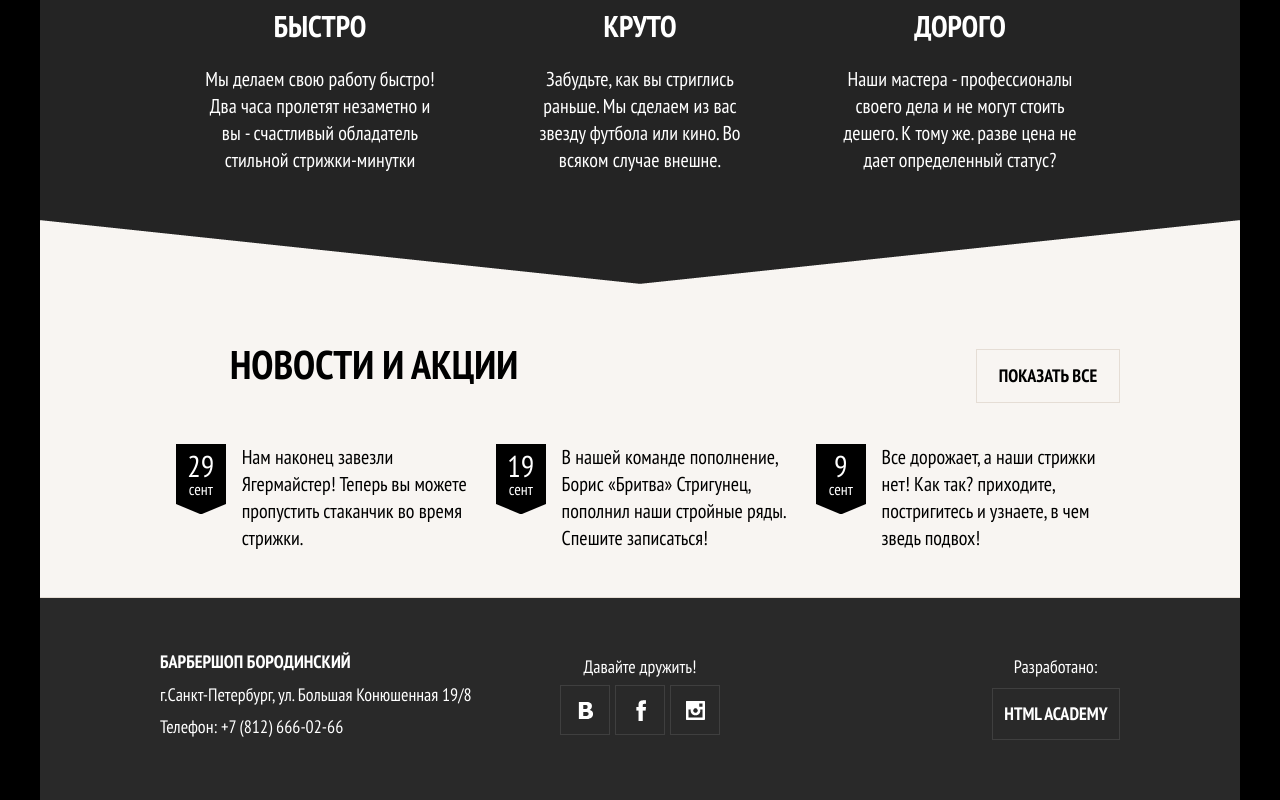
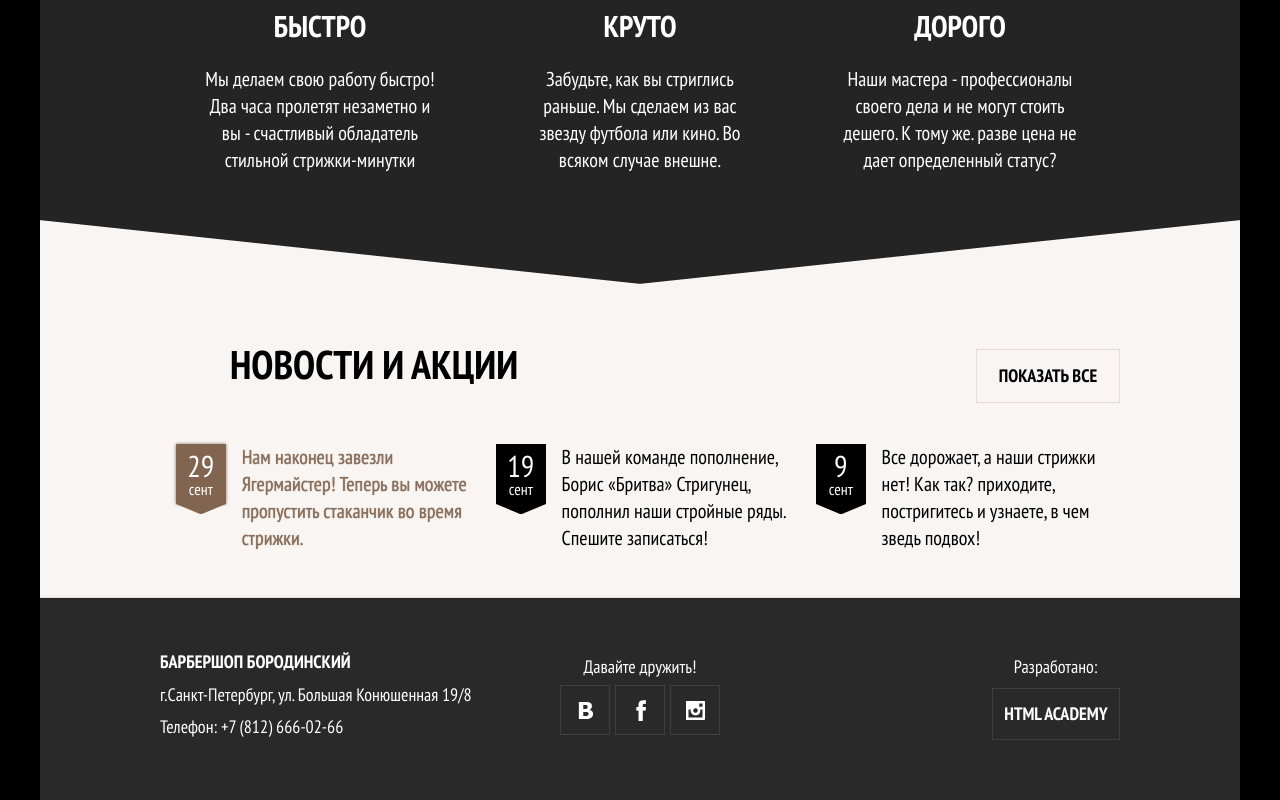
Before and after one commit to wanderway/barbershop.pixel, a website: page src/index.html in a window 1280 px wide. In both pictures the pointer is over the element 200 px from the left and 1555 px from the top of the page. Shown: the part 1081-1881 px from the top of the page. Drawn offline with nearby package versions, Linux system fonts and the light colour scheme; files that its build step writes are made by us from their sources.

Commit message:
news-block hover added

```diff
--- a/src/index.html
+++ b/src/index.html
@@ -103,7 +103,7 @@
     <div class="news__wrapper  container">
       <h2 class="news__title">новости и акции</h2>
       <div class="news__items">
-        <div class="news__item">
+        <a class="news__item" href="#">
           <div class="news__date-wrapper">
             <div class="news__date">29</div>
             <div class="news__month">сент</div>
@@ -112,8 +112,8 @@
           Ягермайстер! Теперь вы можете
           пропустить стаканчик во время
           стрижки.</div>
-        </div>
-        <div class="news__item">
+        </a>
+        <a class="news__item" href="#">
           <div class="news__date-wrapper">
             <div class="news__date">19</div>
             <div class="news__month">сент</div>
@@ -122,8 +122,8 @@
           Борис «Бритва» Стригунец,
           пополнил наши стройные ряды.
           Спешите записаться!</div>
-        </div>
-        <div class="news__item">
+        </a>
+        <a class="news__item" href="#">
           <div class="news__date-wrapper">
             <div class="news__date">9</div>
             <div class="news__month">сент</div>
@@ -131,7 +131,7 @@
           <div class="news__text">Все дорожает, а наши стрижки
           нет! Как так? приходите, постригитесь и узнаете, в чем
           зведь подвох!</div>
-        </div>
+        </a>
       </div>
       <button class="news__button  btn">показать все</button>
     </div>
@@ -145,7 +145,7 @@
           <div class="feedback__user-wrapper  clearfix">
             <div class="feedback__user-name">Трэвис Баркер</div>
             <div class="feedback__user-text">Спасибо за лысину! Был проездом в Москве,
-            заскочил побриться, чтобы было видно новую татуировку!</div>
+            заскочил побриться, чтобы было видно` новую татуировку!</div>
           </div>
         </div>
         <div class="feedback__item">
--- a/src/style/news.scss
+++ b/src/style/news.scss
@@ -28,6 +28,32 @@
   &__item {
     display: flex;
     width: calc(100% / 3);
+
+    text-decoration: none;
+    color: #000000;
+
+    transition: .4s;
+
+    &:hover .news__date-wrapper {
+      background: #826550;
+
+      box-shadow: 0 0 3px #886e5b;
+
+      transition: .5s;
+
+      &:after {
+        border-top-color: #826550;
+
+        transition: .5s;
+      }
+    }
+
+    &:hover .news__text {
+      color: #886e5b;
+
+      text-shadow: 0 0 1px #886e5b;
+      transition: .6s;
+    }
   }
 
   &__date-wrapper {
```
